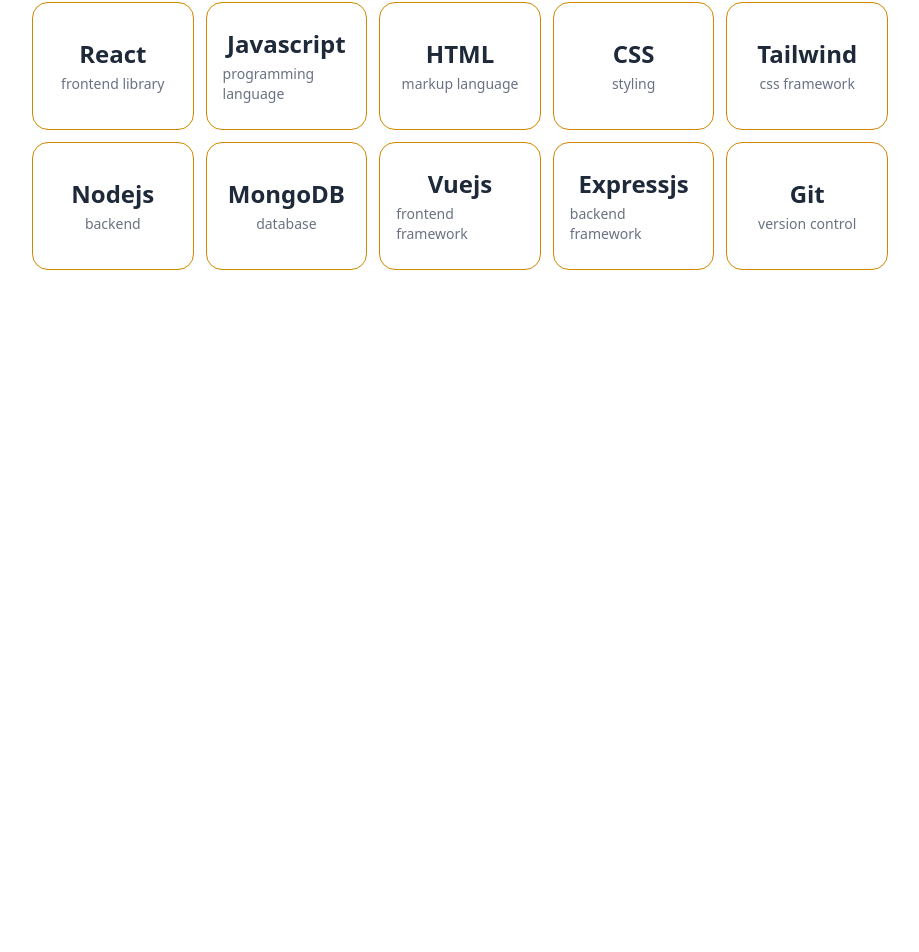
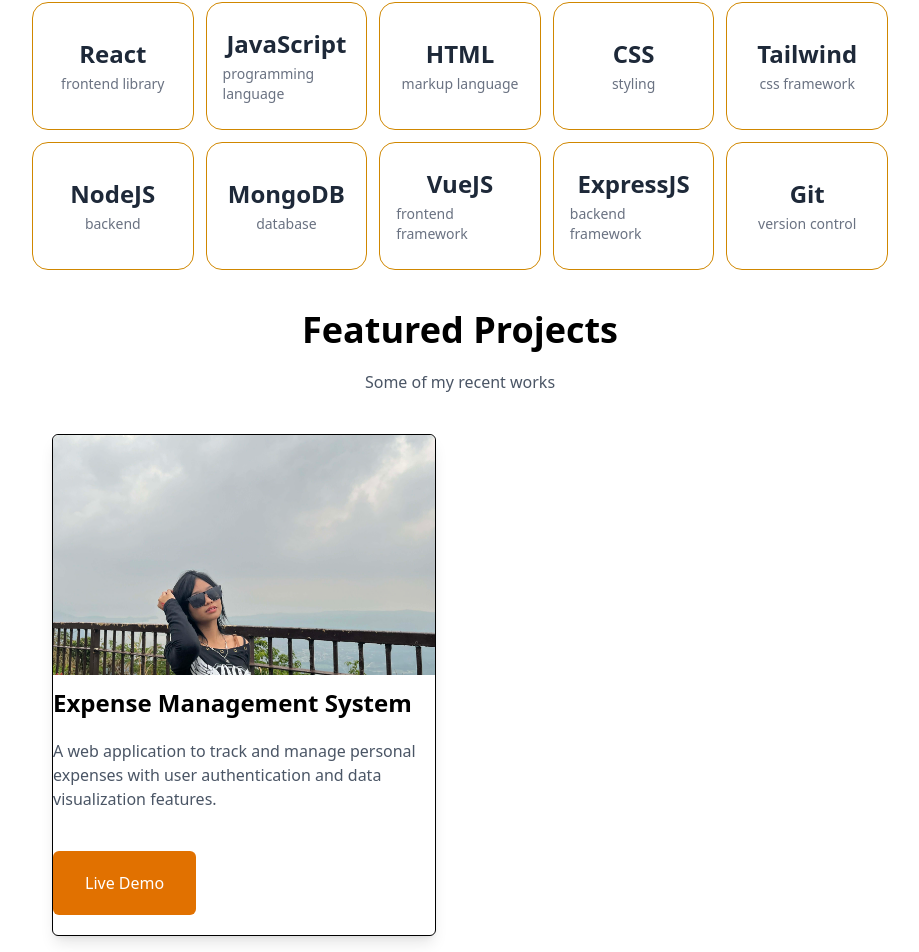
Before and after one commit to Miqu3lla/portfolio, a React (Vite) app: page / in a window 1280 px wide. Shown: the part 1002-1954 px from the top of the page, without its empty margins (180-1099 px from the left). Before the commit the page ends 1312 px from the top, so only its background shows below. Built offline with nearby package versions, Linux system fonts and the light colour scheme.

Commit message:
add project componend

```diff
--- /dev/null
+++ b/src/components/Projects.jsx
@@ -0,0 +1,23 @@
+
+
+
+
+export default function Projects({title, description, image}) {
+
+    return (
+        <main id = 'projects' className = 'mb-20'>
+            <section className = 'max-w-sm shadow-lg border m-5 rounded-md'>
+                <div>
+                <img src = {image} alt = {title} className = 'object-cover w-full h-60 object-cover rounded-t-md'/>
+                </div>
+                <div className = 'mb-10'>
+                <h1 className = 'mt-3 text-2xl font-bold'>{title}</h1>
+                <p className=' text-gray-600 mt-5'>{description}</p>
+                </div>
+                <div>
+                    <button className = 'mb-5 bg-amber-600 text-white px-8 py-5 rounded-md  transition-colors'>Live Demo</button>
+                </div>
+            </section>
+        </main>
+    )
+}
--- a/src/pages/Home.jsx
+++ b/src/pages/Home.jsx
@@ -1,9 +1,21 @@
 import {useState, useEffect} from 'react'
 import StackCard from '../components/StackCard.jsx'
+import Projects from '../components/Projects.jsx'
 
 const images = ['/rani.jpg', '/download.jpg', '/Rani-again.jpg'];
-const title = ['react', 'javascript', 'HTML', 'CSS', 'tailwind', 'nodejs', 'mongoDB', 'vuejs', 'expressjs', 'Git']
-const description = ['frontend library', 'programming language', 'markup language', 'styling', 'css framework', 'backend ' ,'database', 'frontend framework', 'backend framework', 'version control']
+
+const techStack = [
+    { title: 'React', description: 'frontend library' },
+    { title: 'JavaScript', description: 'programming language' },
+    { title: 'HTML', description: 'markup language' },
+    { title: 'CSS', description: 'styling' },
+    { title: 'Tailwind', description: 'css framework' },
+    { title: 'NodeJS', description: 'backend' },
+    { title: 'MongoDB', description: 'database' },
+    { title: 'VueJS', description: 'frontend framework' },
+    { title: 'ExpressJS', description: 'backend framework' },
+    { title: 'Git', description: 'version control' }
+];
 
 export default function Home() {
     const [img, setImg] = useState(images[0]);
@@ -18,7 +30,7 @@
     return (
         <main>
         <section id = 'home'className = 'flex justify-between '>
-            <div  className = 'w-full max-w-lg mt-53'>
+            <div  className = 'w-full max-w-lg flex flex-col justify-center'>
                 <h1 className='text-7xl font-bold '>Hello, I'm <span className='text-yellow-600'>Miq!</span></h1>
                 <p className='mt-7 text-2xl text-gray-500'>Full Stack Developer / Front-End Focused</p>
                 <p className='mt-5 text-lg text-gray-600 max-w-lg'>I am a passionate developer with experience in building web applications using modern technologies. I love creating beautiful and functional user interfaces.</p>
@@ -33,9 +45,20 @@
             <p className='text-center text-gray-600 mt-5'>Technologies and tools I work with</p>
             </div>
             <div className = 'grid grid-cols-5 gap-3 mt-10 mb-10'>
-                {title.map((tech, index) => (
-                    <StackCard key={tech} title={tech.charAt(0).toUpperCase() + tech.slice(1)} subtitle={description[index]} />
+                {techStack.map((tech) => (
+                    <StackCard key={tech.title} title={tech.title} subtitle={tech.description} />
                 ))}
+            </div>
+        </section>
+        <section id = 'projects' className = 'mb-20'>
+            <div>
+            <h1 className = 'text-center text-4xl font-bold'>Featured Projects</h1>
+            <p className='text-center text-gray-600 mt-5'>Some of my recent works</p>
+            </div>
+            <div className = 'mt-10'>
+                <Projects title = 'Expense Management System'
+                description = 'A web application to track and manage personal expenses with user authentication and data visualization features.'
+                image = '/rani.jpg'/>
             </div>
         </section>
         </main>
```
